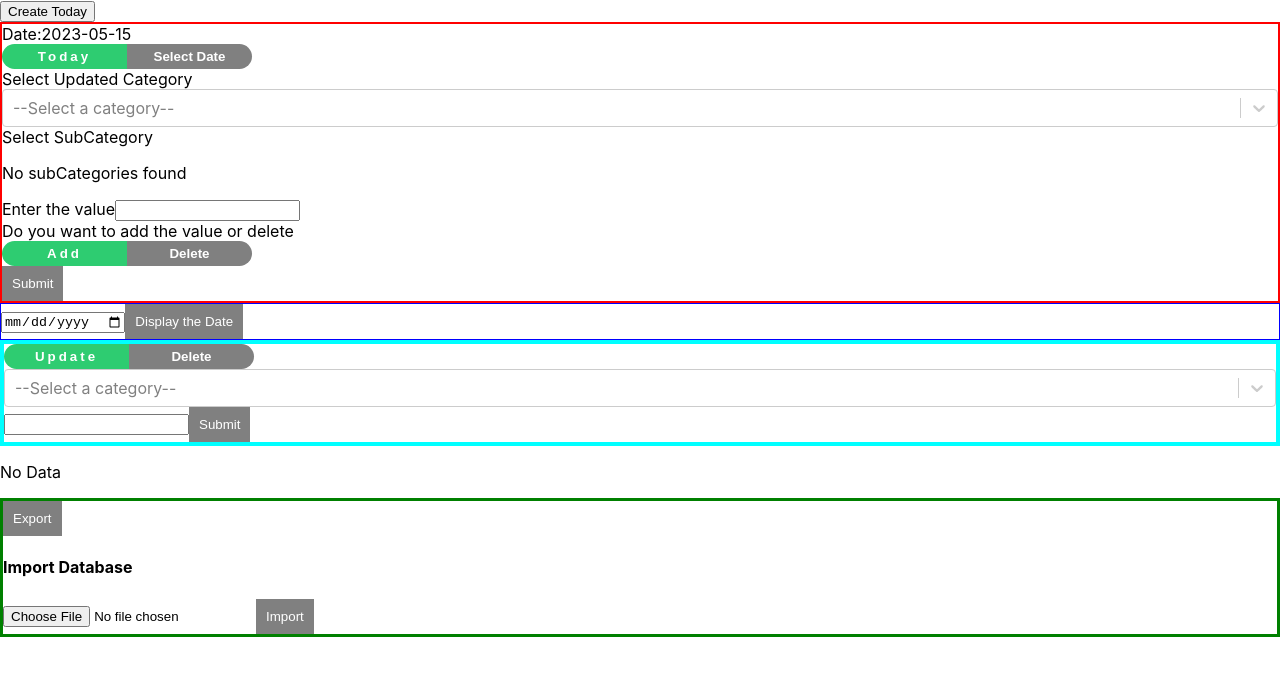
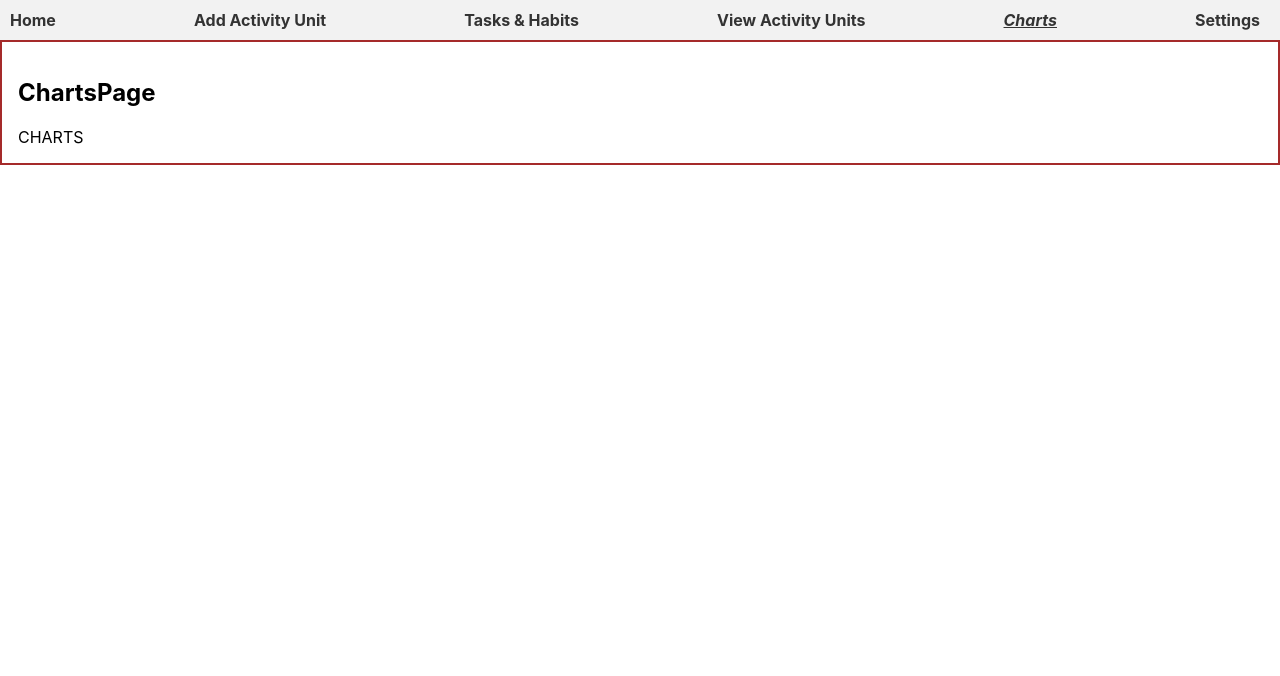
Before and after one commit to berkaysson/lifemap, a React (Create React App) app: page /charts in a window 1280 px wide. Shown: the top 676 px of the page. Built offline with nearby package versions, Linux system fonts and the light colour scheme.

Commit message:
Add Pages and NavBar by using react-router

```diff
--- a/src/Components/AppContent.js
+++ b/src/Components/AppContent.js
@@ -1,8 +1,17 @@
-import DataViewer from "./DataViewer";
-import DataViewerForm from "./Forms/DataViewerForm";
-import DataUpdaterForm from "./Forms/DataUpdaterForm";
-import CategoryUpdateForm from "./Forms/CategoryUpdateForm";
-import DexieImportExport from "./DexieImportExport";
+import {
+  createBrowserRouter,
+  Route,
+  createRoutesFromElements,
+  RouterProvider,
+} from "react-router-dom";
+
+import HomePage from "../Pages/HomePage";
+import AddActivityUnitPage from "../Pages/AddActivityUnitPage";
+import TasksHabitsPage from "../Pages/TasksHabitsPage";
+import ViewActivityUnitsPage from "../Pages/ViewActivitUnitsPage";
+import ChartsPage from "../Pages/ChartsPage";
+import SettingsPage from "../Pages/SettingsPage";
+import RootLayout from "../Layout/RootLayout";
 
 const AppContent = ({
   onCreateToday,
@@ -16,26 +25,54 @@ const AppContent = ({
   onExport,
   onImport,
 }) => {
-  return (
-    <>
-      <button onClick={onCreateToday}>Create Today</button>
-      <DataUpdaterForm
+  const router = createBrowserRouter(
+    createRoutesFromElements(
+      <Route path="/" element={<RootLayout />}>
+        <Route
+          index
+          path="/"
+          element={
+            <HomePage
+              selectedDateDataUnit={selectedDateDataUnit}
+              categories={categories}
+            />
+          }
+        />
+        <Route
+          path="edit-activity-unit"
+          element={
+            <AddActivityUnitPage
               onUpdateData={onUpdateData}
               categories={categories}
               categoryOptions={categoryOptions}
-      />
-      <DataViewerForm onDateSelection={onGetDataByDate} />
-      <CategoryUpdateForm
               onUpdateCategory={onUpdateCategory}
               onDeleteSubCategory={onDeleteSubCategory}
-        categories={categories}
-        categoryOptions={categoryOptions}
             />
-      <DataViewer
+          }
+        />
+        <Route path="tasks-habits" element={<TasksHabitsPage />} />
+        <Route
+          path="view-activity-units"
+          element={
+            <ViewActivityUnitsPage
+              onDateSelection={onGetDataByDate}
               selectedDateDataUnit={selectedDateDataUnit}
               categories={categories}
             />
-      <DexieImportExport onExport={onExport} onImport={onImport} />
+          }
+        />
+        <Route path="charts" element={<ChartsPage />} />
+        <Route
+          path="settings"
+          element={<SettingsPage onExport={onExport} onImport={onImport} />}
+        />
+      </Route>
+    )
+  );
+
+  return (
+    <>
+      <RouterProvider router={router}></RouterProvider>
     </>
   );
 };
--- /dev/null
+++ b/src/Components/NavBar.js
@@ -0,0 +1,51 @@
+import styled from "styled-components";
+
+import { NavLink } from "react-router-dom";
+
+const NavWrapper = styled.nav`
+  display: flex;
+  justify-content: space-between;
+  background-color: #f2f2f2;
+  padding: 10px;
+`;
+
+const NavItem = styled(NavLink)`
+  margin-right: 10px;
+  text-decoration: none;
+  color: #333;
+  font-weight: bold;
+  cursor: pointer;
+  text-decoration: none;
+
+  &.active {
+    text-decoration: underline;
+    font-style: italic;
+  }
+`;
+
+const NavBar = () => {
+  return (
+    <NavWrapper>
+      <NavItem to="/" activeClassName="active">
+        Home
+      </NavItem>
+      <NavItem to="edit-activity-unit" activeClassName="active">
+        Add Activity Unit
+      </NavItem>
+      <NavItem to="tasks-habits" activeClassName="active">
+        Tasks & Habits
+      </NavItem>
+      <NavItem to="view-activity-units" activeClassName="active">
+        View Activity Units
+      </NavItem>
+      <NavItem to="charts" activeClassName="active">
+        Charts
+      </NavItem>
+      <NavItem to="settings" activeClassName="active">
+        Settings
+      </NavItem>
+    </NavWrapper>
+  );
+};
+
+export default NavBar;
--- /dev/null
+++ b/src/Layout/RootLayout.js
@@ -0,0 +1,19 @@
+import NavBar from "../Components/NavBar";
+
+import { Outlet } from "react-router-dom";
+
+const RootLayout = () => {
+  return (
+    <div>
+      <header>
+        <NavBar />
+      </header>
+
+      <main>
+        <Outlet />
+      </main>
+    </div>
+  );
+};
+
+export default RootLayout;
--- /dev/null
+++ b/src/Pages/AddActivityUnitPage.js
@@ -0,0 +1,35 @@
+import styled from "styled-components";
+
+import DataUpdaterForm from "../Components/Forms/DataUpdaterForm";
+import CategoryUpdateForm from "../Components/Forms/CategoryUpdateForm";
+
+const AddActivityUnitPageWrapper = styled.section`
+  border: 2px solid orange;
+  padding: 1rem;
+`;
+
+const AddActivityUnitPage = ({
+  onUpdateData,
+  categories,
+  categoryOptions,
+  onUpdateCategory,
+  onDeleteSubCategory,
+}) => {
+  return (
+    <AddActivityUnitPageWrapper>
+      <h1> TODAY'S ACTIVITY UNIT</h1>
+      <DataUpdaterForm
+        onUpdateData={onUpdateData}
+        categories={categories}
+        categoryOptions={categoryOptions}
+      />
+      <br /><br />
+      <CategoryUpdateForm
+        onDeleteSubCategory={onDeleteSubCategory}
+        onUpdateCategory={onUpdateCategory}
+      />
+    </AddActivityUnitPageWrapper>
+  );
+};
+
+export default AddActivityUnitPage;
--- /dev/null
+++ b/src/Pages/ChartsPage.js
@@ -0,0 +1,17 @@
+import styled from "styled-components";
+
+const Wrapper = styled.section`
+  border: 2px solid brown;
+  padding: 1rem;
+`;
+
+const ChartsPage = () => {
+  return (
+    <Wrapper>
+      <h1>ChartsPage</h1>
+      <div>CHARTS</div>
+    </Wrapper>
+  );
+};
+
+export default ChartsPage;
--- /dev/null
+++ b/src/Pages/HomePage.js
@@ -0,0 +1,29 @@
+import styled from "styled-components";
+
+import DataViewer from "../Components/DataViewer";
+
+const HomeWrapper = styled.section`
+  border: 2px solid red;
+  padding: 1rem;
+`;
+
+const CURRENT_DATE = new Date().toISOString().slice(0, 10);
+
+const HomePage = ({ selectedDateDataUnit, categories }) => {
+  return (
+    <HomeWrapper>
+      <h1>HOME</h1>
+      <div>Welcome USER_NAME</div>
+      <div>{CURRENT_DATE}</div>
+      <DataViewer
+        selectedDateDataUnit={selectedDateDataUnit}
+        categories={categories}
+      />
+      <div>A COMPONENT TO VIEW TO ACTIVE TASKS-HABITS</div>
+      <div>A REMINDER COMPONENT TO TASKS-HABITS WHICH TIME EXPIRES</div>
+      <div>SETTINGS AND INFO LINK</div>
+    </HomeWrapper>
+  );
+};
+
+export default HomePage;
--- /dev/null
+++ b/src/Pages/SettingsPage.js
@@ -0,0 +1,22 @@
+import styled from "styled-components";
+
+import DexieImportExport from "../Components/DexieImportExport";
+
+const Wrapper = styled.section`
+  border: 2px solid black;
+  padding: 1rem;
+`;
+
+const SettingsPage = ({ onExport, onImport }) => {
+  return (
+    <Wrapper>
+      <h1>SettingsPage</h1>
+      <div>USERNAME</div>
+      <DexieImportExport onExport={onExport} onImport={onImport} />
+      <div>THEME???</div>
+      <div>RESET DB</div>
+    </Wrapper>
+  );
+};
+
+export default SettingsPage;
--- /dev/null
+++ b/src/Pages/TasksHabitsPage.js
@@ -0,0 +1,24 @@
+import styled from "styled-components";
+
+const Wrapper = styled.section`
+  border: 2px solid blue;
+  padding: 1rem;
+`;
+
+const TasksHabitsPage = () => {
+  return (
+    <Wrapper>
+      <h1>AddTasksHabitsPage</h1>
+      <div>A FORM COMPONENT TO CREATE TASKS-HABITS</div>
+      <div>
+        A COMPONENT TO LIST ALL TASKS AND HABITS
+        <div>
+          A COMPONENT TO VIEW TASKS HABITS, AND MAKE A BUTTON TO OPEN A MODAL
+          FORM TO EDIT TAKS-HABITS
+        </div>
+      </div>
+    </Wrapper>
+  );
+};
+
+export default TasksHabitsPage;
--- /dev/null
+++ b/src/Pages/ViewActivitUnitsPage.js
@@ -0,0 +1,33 @@
+import styled from "styled-components";
+
+import DataViewer from "../Components/DataViewer";
+import DataViewerForm from "../Components/Forms/DataViewerForm";
+
+const Wrapper = styled.section`
+  border: 2px solid green;
+  padding: 1rem;
+`;
+
+const ViewActivityUnitsPage = ({
+  onDateSelection,
+  selectedDateDataUnit,
+  categories,
+}) => {
+  return (
+    <Wrapper>
+      <h1>ViewActivityUnitsPage</h1>
+      <DataViewerForm onDateSelection={onDateSelection} />
+      <h3>{selectedDateDataUnit.date}</h3>
+      <DataViewer
+        selectedDateDataUnit={selectedDateDataUnit}
+        categories={categories}
+      />
+      <div>
+        A LIST OF ACTIVITY-DATA UNITS, CAN BE TABLE WITH FEATURE OF SORTING AND
+        FILTERING
+      </div>
+    </Wrapper>
+  );
+};
+
+export default ViewActivityUnitsPage;
```
Lines whose indentation alone changed are shown as unchanged.
